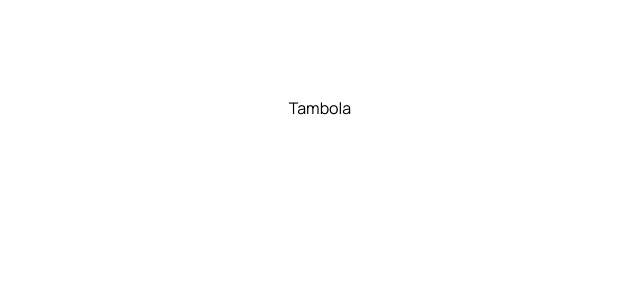
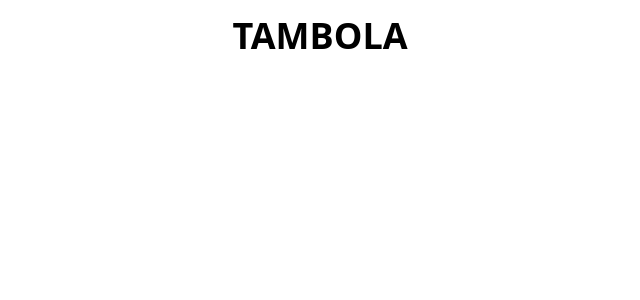
Before and after one commit to gayathrimantha/tambolaweb, a Next.js app in the folder tambolahousie/: page / in a window 1280 px wide. Shown: the top 300 px of the page, without its empty margins (320-960 px from the left). Built offline with nearby package versions, Linux system fonts and the light colour scheme.

Commit message:
Update page.tsx

```diff
--- a/tambolahousie/src/app/page.tsx
+++ b/tambolahousie/src/app/page.tsx
@@ -1,11 +1,9 @@
-import Image from 'next/image'
+import Image from "next/image";
 
 export default function Home() {
   return (
-    <main className="flex min-h-screen flex-col items-center justify-between p-24">
-      <div>
-        Tambola
-      </div>
+    <main className="flex flex-col items-center  p-4">
+      <div className="font-bold text-4xl font-sans">TAMBOLA</div>
     </main>
-  )
+  );
 }
```
